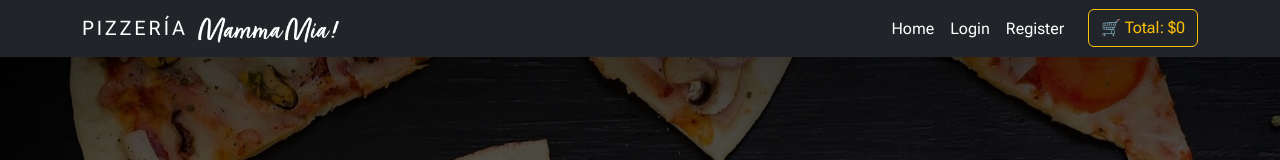
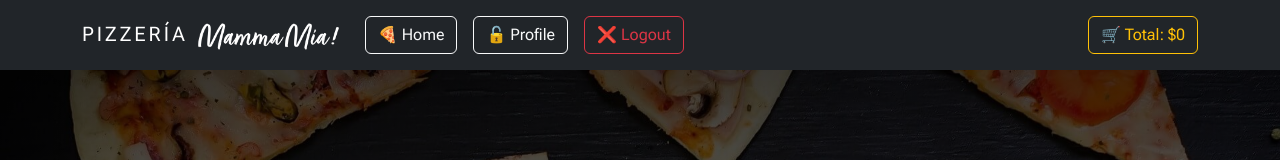
Before and after one commit to milimenares/Hito-React, a React (Vite) app: page / in a window 1280 px wide. Shown: the top 160 px of the page. Built offline with nearby package versions, Linux system fonts and the light colour scheme; no server answers.

Commit message:
Hito 7 React Router 2

```diff
--- a/src/App.jsx
+++ b/src/App.jsx
@@ -1,5 +1,10 @@
-import { BrowserRouter, Routes, Route } from 'react-router-dom'
+import { BrowserRouter, Routes, Route, Navigate } from 'react-router-dom'
 import './App.css'
+import { useContext } from 'react'
+import { UserContext } from './context/UserContext'
+import CartProvider from './context/CartContext'
+import UserProvider from './context/UserContext'
+
 import Navbar from './components/Navbar'
 import Footer from './components/Footer'
 import NotFound from './components/NotFound'
@@ -9,26 +14,38 @@ import Login from './pages/Login'
 import Cart from './pages/Cart'
 import Pizza from './pages/Pizza'
 import Profile from './components/Profile'
-import CartProvider from './context/CartContext'
 
-const App = () => {
+const AppRoutes = () => {
+
+  const { token, user } = useContext(UserContext)
+
   return (
-    <>
     <BrowserRouter>
-        <CartProvider>
       <Navbar/>
       <Routes>
         <Route path='/' element={<Home/>}/>
         <Route path='/register' element={<RegisterPage/>}/>
         <Route path='/login' element={<Login/>}/>
         <Route path='/cart' element={<Cart/>}/>
-            <Route path='/profile' element={<Profile/>}/>
-            <Route path='/pizza/p001' element={<Pizza/>}/>
+        <Route path='/profile' element={token && user.email === "test@test.com" ? <Profile/> : <Navigate to="/login"/>}/>
+        <Route path='/pizza/:id' element={<Pizza/>}/>
         <Route path='*' element={<NotFound/>}/>
       </Routes>
       <Footer/>
+    </BrowserRouter>
+  )
+
+}
+
+const App = () => {
+
+  return (
+    <>
+      <UserProvider>
+        <CartProvider>
+          <AppRoutes/>
         </CartProvider>
-      </BrowserRouter>
+      </UserProvider>
     </>
   )
 }
--- a/src/components/CardPizza.jsx
+++ b/src/components/CardPizza.jsx
@@ -1,5 +1,6 @@
 import { useContext } from 'react'
 import { CartContext } from '../context/CartContext'
+import { Link } from 'react-router-dom'
 
 const CardPizza = ({ id, img, name, price, ingredients }) => {
 
@@ -23,7 +24,7 @@ const CardPizza = ({ id, img, name, price, ingredients }) => {
                 <hr/>
                 <h4>Precio: {new Intl.NumberFormat('es-CL', {currency: 'CLP', style: 'currency'}).format(price)}</h4>
                 <div className="botones">
-                    <button className="btn btn-danger mx-1">Ver más</button>
+                    <Link to={`/pizza/${id}`}><button className="btn btn-danger mx-1">Ver más</button></Link>
                     <button className="btn btn-danger mx-1" onClick={() => masPizza({ id, img, name, price })}>Añadir</button>
                 </div>
             </div>
--- a/src/components/Navbar.jsx
+++ b/src/components/Navbar.jsx
@@ -1,14 +1,16 @@
 import { Navbar, Container, Nav, Image, Button } from 'react-bootstrap'
-import { Link } from 'react-router-dom'
+import { NavLink, Link } from 'react-router-dom'
 import Logo from '../assets/img/logo.png'
 import { useContext } from 'react'
 import { CartContext } from '../context/CartContext'
+import { UserContext } from '../context/UserContext'
 
 const Navigation = () => {
 
+  const validarRuta = ({ isActive }) => isActive ? 'nav-item nav-link active' : 'nav-item nav-link nav-warning'
+
   const { calcularTotal } = useContext(CartContext)
-
-    const token = false;
+  const { token, logOut } = useContext(UserContext)
 
     return (
     <Navbar expand="lg" bg="dark" variant="dark">
@@ -16,21 +18,34 @@ const Navigation = () => {
         <Navbar.Brand><Link to='/' className='brand'>Pizzería<Image src={Logo} className='img-fluid logo ms-2 mb-xxl-1'/></Link></Navbar.Brand>
         <Navbar.Toggle aria-controls="basic-navbar-nav" />
         <Navbar.Collapse id="basic-navbar-nav">
-          <Nav className="ms-auto">
-            <Nav.Link as={Link} to='/'>Home</Nav.Link>
+          <Nav className="me-auto">
+            <NavLink to='/' className={validarRuta}>
+              <Button variant='outline-light'>🍕 Home</Button>
+            </NavLink>
             { token ? (
                 <>
-                <Nav.Link as={Link} to='/profile'>Profile</Nav.Link>
+                <NavLink to='/profile' className={validarRuta}>
+                  <Button variant='outline-light'>🔓 Profile</Button>
+                </NavLink>
+                <Nav.Link>
+                  <Button onClick={logOut} variant='outline-danger'>❌ Logout</Button>
+                </Nav.Link>
                 </>
             ) : (
                 <>
-                <Nav.Link as={Link} to='/login'>Login</Nav.Link>
-                <Nav.Link as={Link} to='/register'>Register</Nav.Link>
+                <NavLink to='/login' className={validarRuta}>
+                  <Button variant='outline-light'>🔐 Login</Button>
+                </NavLink>
+                <NavLink to='/register' className={validarRuta}>
+                  <Button variant='outline-light'>🔐 Register</Button>
+                </NavLink>
                 </>
             )}
-            <Link to='/cart' className='ms-lg-3 mt-lg-0 mt-3'>
+          </Nav>
+          <Nav>
+            <NavLink to='/cart' className="my-0 my-md-2">
                 <Button variant='outline-warning'>🛒 Total: {new Intl.NumberFormat('es-CL', {currency: 'CLP', style: 'currency'}).format(calcularTotal())}</Button>
-            </Link>
+            </NavLink>
           </Nav>
         </Navbar.Collapse>
       </Container>
@@ -39,61 +54,3 @@ const Navigation = () => {
 }
 
 export default Navigation
-
-
-
-//CODIGO ANTERIOR
-
-// const Navbar = () => {
-
-//     const total = 25000;
-//     const token = false;
-
-//   return (
-
-//     <nav className="navbar navbar-expand-lg bg-black navbar-dark">
-//         <div className="container">
-//             <a className="navbar-brand px-2" href="index.html">Pizzería <img src="./src/assets/img/logo.png" alt="Mamma Mía!" className="img-fluid logo"/></a>
-//             <button className="navbar-toggler" type="button" data-bs-toggle="collapse" data-bs-target="#navbarSupportedContent" aria-controls="navbarSupportedContent" aria-expanded="false" aria-label="Toggle navigation">
-//                 <span className="navbar-toggler-icon"></span>
-//             </button>
-//             <div className="collapse navbar-collapse" id="navbarSupportedContent">
-//                 <ul className="navbar-nav me-auto">
-//                     <li className="nav-item px-2 mb-xl-0 mb-2">
-//                         <a className="btn btn-outline-light" href="#">🍕 Home</a>
-//                     </li>
-
-//                     {token ? (
-//                         <>
-//                         <li className="nav-item px-2 mb-xl-0 mb-2">
-//                             <a className="btn btn-outline-light" href="#">🔓 Profile</a>
-//                         </li>
-//                         <li className="nav-item px-2 mb-xl-0 mb-2">
-//                             <a className="btn btn-outline-light" href="#">🔒 Logout</a>
-//                         </li>
-//                         </>
-//                     ) : (
-//                         <>
-//                         <li className="nav-item px-2 mb-xl-0 mb-2">
-//                             <a className="btn btn-outline-light" href="#">🔐 Login</a>
-//                         </li>
-//                         <li className="nav-item px-2 mb-xl-0 mb-2">
-//                             <a className="btn btn-outline-light" href="#">🔐 Register</a>
-//                         </li>
-//                         </>
-//                     )}
-//                 </ul>
-
-//                 <ul className="navbar-nav">
-//                     <li className="nav-item px-2">
-//                         <a className="btn btn-outline-warning" href="#">🛒 Total: {new Intl.NumberFormat('es-CL', {currency: 'CLP', style: 'currency'}).format(total)}</a>
-//                     </li>
-//                 </ul>
-
-//             </div>
-//         </div>
-//     </nav>
-//   )
-// }
-
-// export default Navbar
--- a/src/components/Profile.jsx
+++ b/src/components/Profile.jsx
@@ -5,7 +5,7 @@ const Profile = () => {
         <div className="col-xl-5 col-lg-6">
           <h1 className="mb-4">Profile</h1>
           <div className="d-flex align-items-center justify-content-between">
-            <h6>Usuario: mammamia@pizza.com</h6>
+            <h6>Usuario: test@test.com</h6>
             <button type='' className="btn btn-danger">Cerrar Sesión</button>
           </div>
         </div>
--- /dev/null
+++ b/src/context/UserContext.jsx
@@ -0,0 +1,31 @@
+import { createContext, useState } from 'react'
+
+export const UserContext = createContext()
+
+const UserProvider = ({ children }) => {
+
+    const [token, setToken] = useState(true)
+
+    const logOut = () => {
+        setToken(!token)
+      }
+
+    const [user, setUser] = useState({
+      email: 'test@test.com'
+    })
+
+    const stateGlobalUser = {
+        token,
+        logOut,
+        user,
+        setUser
+    }
+
+  return (
+    <UserContext.Provider value={stateGlobalUser}>
+      {children}
+    </UserContext.Provider>
+  )
+}
+
+export default UserProvider
--- a/src/main.css
+++ b/src/main.css
@@ -14,11 +14,6 @@ body {
     letter-spacing: 3px;
     text-decoration: none;
     color: white;
-}
-
-.nav-link {
-    color: white;
-    text-decoration: none;
 }
 
 .fondo-header {
--- a/src/pages/Cart.jsx
+++ b/src/pages/Cart.jsx
@@ -1,9 +1,11 @@
 import { useContext } from "react"
 import { CartContext } from "../context/CartContext"
+import { UserContext } from "../context/UserContext"
 
 const Cart = () => {
 
   const { cart, calcularTotal, masPizza, menosPizza } = useContext(CartContext)
+  const { token, logOut } = useContext(UserContext)
 
   return (
     <div className="container my-5">
@@ -26,7 +28,7 @@ const Cart = () => {
       <hr />
         <div className="text-center">
             <h3 className="mb-3 text-uppercase">Total: {new Intl.NumberFormat('es-CL', {currency: 'CLP', style: 'currency'}).format(calcularTotal())}</h3>
-            <div><button className="btn btn-dark text-uppercase">Pagar</button></div>
+            <div><button className="btn btn-dark text-uppercase" disabled={ !token }>Pagar</button></div>
         </div>
     </div>
   )
--- a/src/pages/Pizza.jsx
+++ b/src/pages/Pizza.jsx
@@ -1,12 +1,16 @@
-import { useEffect, useState } from "react"
+import { useEffect, useState, useContext } from "react"
+import { useParams } from "react-router-dom"
+import { CartContext } from "../context/CartContext"
 
 const Pizza = () => {
 
     const [datosPizzas, setDatosPizzas] = useState({})
+    const { id } = useParams()
+    const { masPizza } = useContext(CartContext)
 
     const getPizzas = async () => {
         try {
-            const res = await fetch('http://localhost:5001/api/pizzas/p001')
+            const res = await fetch(`http://localhost:5001/api/pizzas/${id}`)
             const data = await res.json()
             setDatosPizzas(data)
         } catch (error) {
@@ -41,7 +45,7 @@ const Pizza = () => {
                             </ul>
                             <div className="d-flex justify-content-around pt-3">
                             <h5>Precio: {new Intl.NumberFormat('es-CL', {currency: 'CLP', style: 'currency'}).format(datosPizzas.price)}</h5>
-                            <button className="btn btn-dark">Añadir 🛒</button>
+                            <button className="btn btn-dark" onClick={() => masPizza(datosPizzas)}>Añadir 🛒</button>
                             </div>
                         </div>
                     </div>
```
Lines whose indentation alone changed are shown as unchanged.
